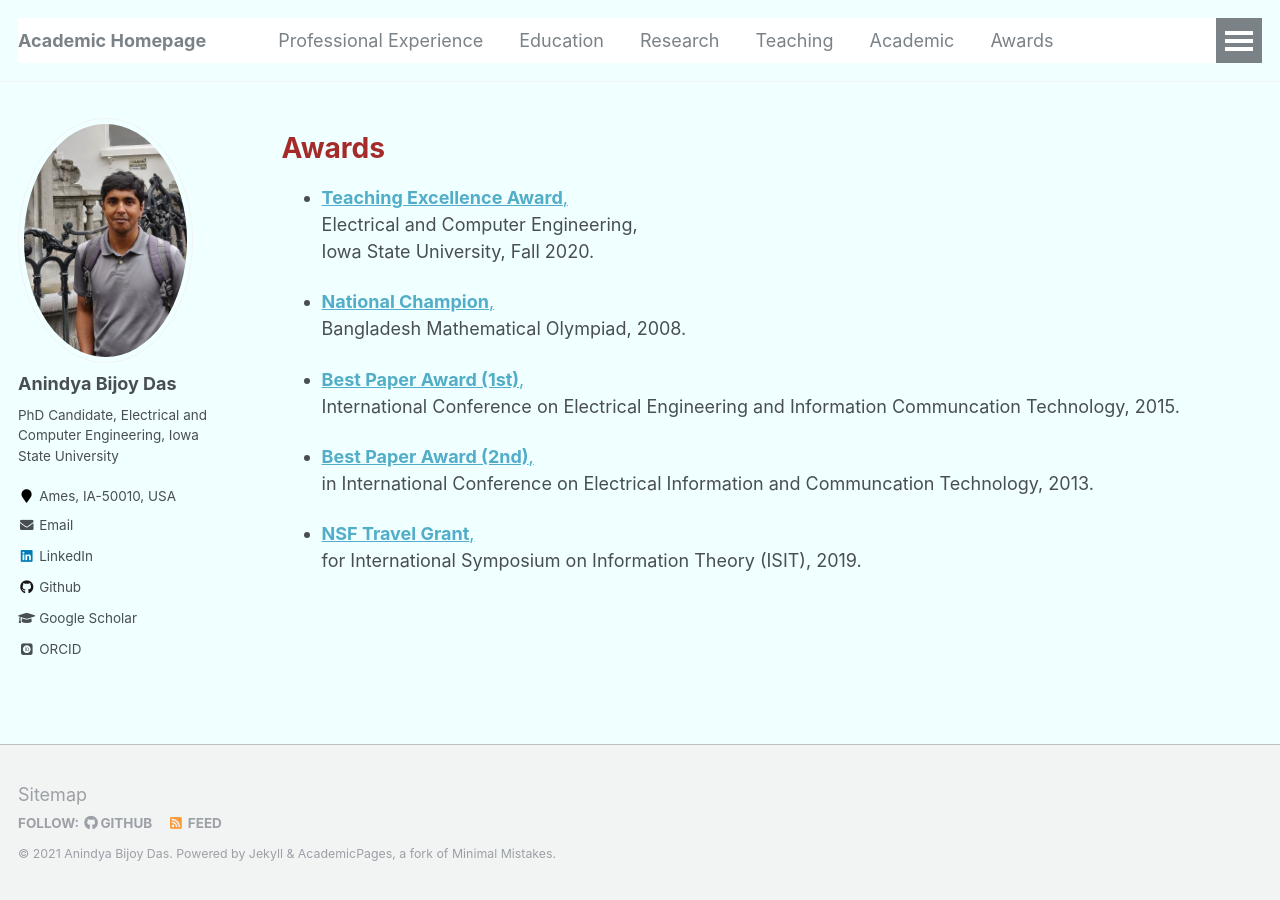
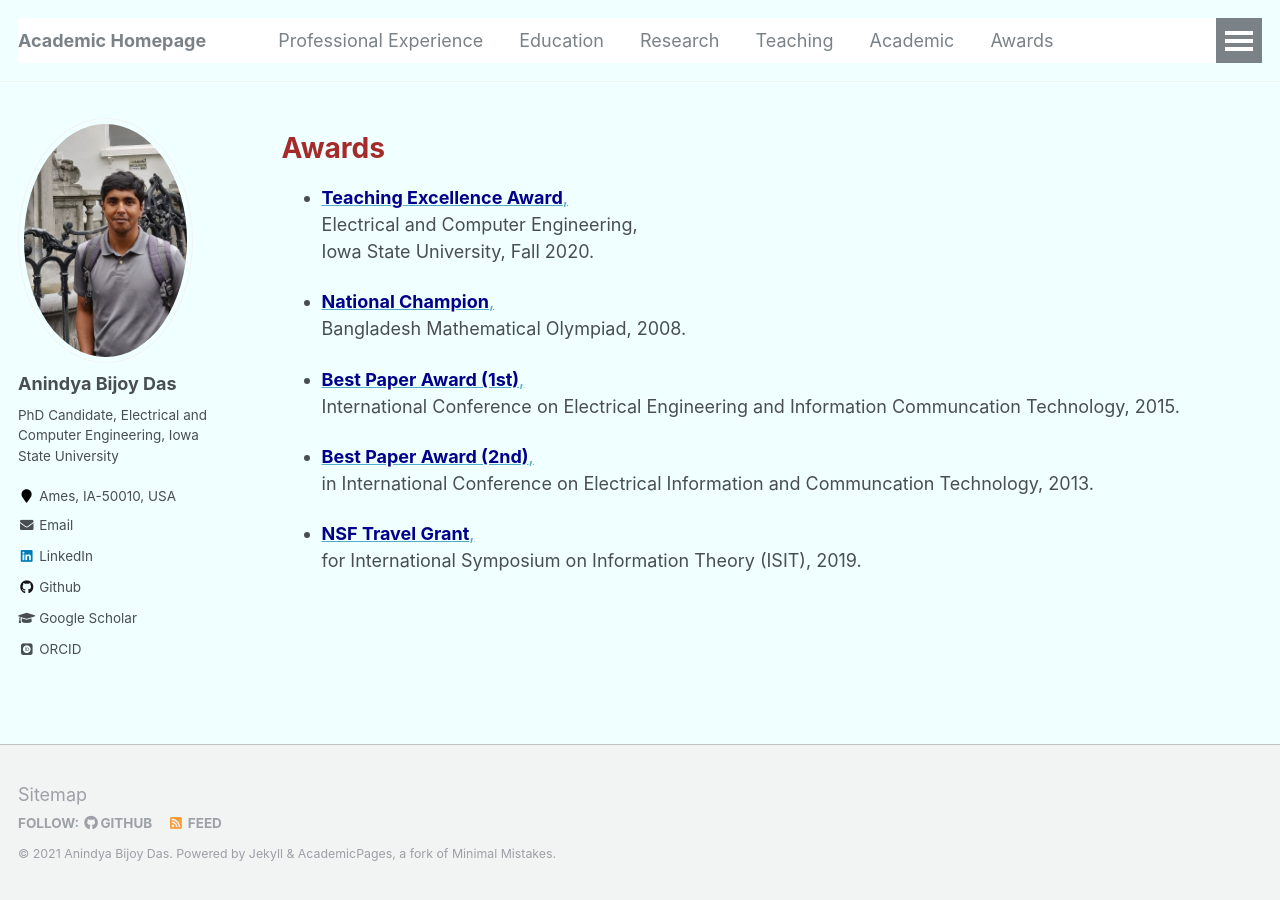
Before and after one commit to anindyabijoydas/portfolio, a Jekyll site: the page built from _pages/awards.md, in a window 1280 px wide. Built offline with Jekyll 4.4.1, drawn with Linux system fonts in a browser that asks for light colours; some web fonts are replaced.

Commit message:
Update awards.md

```diff
--- a/_pages/awards.md
+++ b/_pages/awards.md
@@ -14,12 +14,12 @@ redirect_from:
 
 <span style="color:brown">**Awards**</span>
 ======
-* [**Teaching Excellence Award**,](https://drive.google.com/file/d/1tMAKjTcr7XTrSTiW3s3duJ7lgPGsW2Pg/view) <br/> Electrical and Computer Engineering, <br/> Iowa State University, Fall 2020.
+* [<span style="color: #00008B">**Teaching Excellence Award**</span>,](https://drive.google.com/file/d/1tMAKjTcr7XTrSTiW3s3duJ7lgPGsW2Pg/view) <br/> Electrical and Computer Engineering, <br/> Iowa State University, Fall 2020.
 
-* [**National Champion**,](https://www.dropbox.com/s/cwqh22t4f14zu4u/champ.png?dl=0) <br/> Bangladesh Mathematical Olympiad, 2008.
+* [<span style="color: #00008B">**National Champion**</span>,](https://www.dropbox.com/s/cwqh22t4f14zu4u/champ.png?dl=0) <br/> Bangladesh Mathematical Olympiad, 2008.
 
-* [**Best Paper Award (1st)**,](https://www.dropbox.com/s/0zb9vp3fi8f50i3/best_first.png?dl=0) <br/> International Conference on Electrical Engineering and Information Communcation Technology, 2015.
+* [<span style="color: #00008B">**Best Paper Award (1st)**</span>,](https://www.dropbox.com/s/0zb9vp3fi8f50i3/best_first.png?dl=0) <br/> International Conference on Electrical Engineering and Information Communcation Technology, 2015.
 
-* [**Best Paper Award (2nd)**,](https://www.dropbox.com/s/3k3fw5ps2ulhtwe/Best%20Paper%20Award%20(Second).pdf?dl=0) <br/> in International Conference on Electrical Information and Communcation Technology, 2013.
+* [<span style="color: #00008B">**Best Paper Award (2nd)**</span>,](https://www.dropbox.com/s/3k3fw5ps2ulhtwe/Best%20Paper%20Award%20(Second).pdf?dl=0) <br/> in International Conference on Electrical Information and Communcation Technology, 2013.
 
-* [**NSF Travel Grant**,](https://drive.google.com/file/d/13nNtUwhb57CYU3xJa8B4pFeLk1SxATMk/view)  <br/> for International Symposium on Information Theory (ISIT), 2019.
+* [<span style="color: #00008B">**NSF Travel Grant**</span>,](https://drive.google.com/file/d/13nNtUwhb57CYU3xJa8B4pFeLk1SxATMk/view)  <br/> for International Symposium on Information Theory (ISIT), 2019.
```
